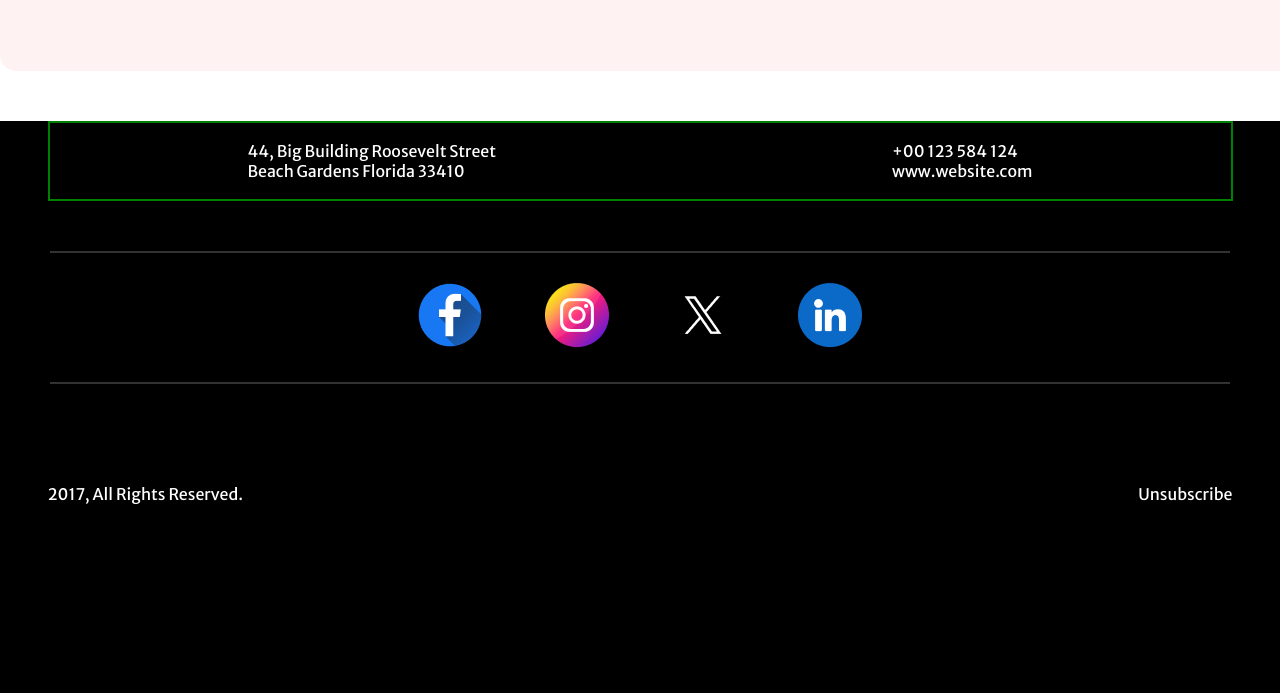
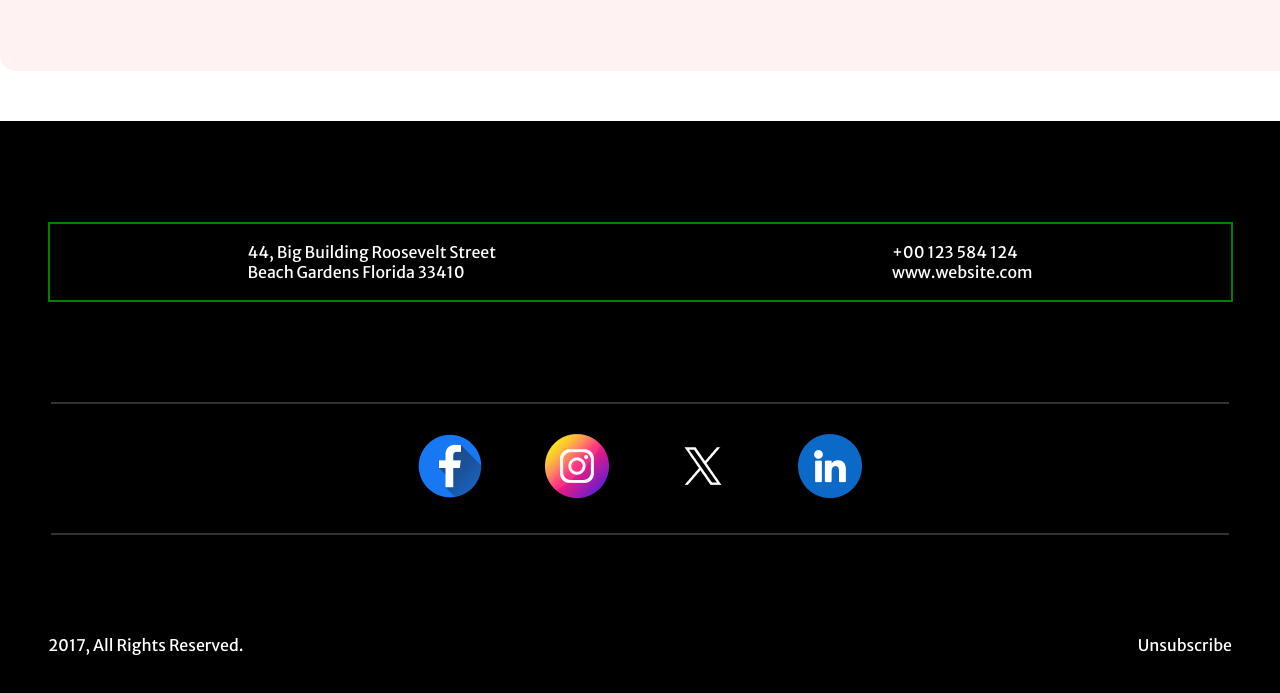
Before and after one commit to muzahid75/new-year-thems, a plain HTML site: page index.html in a window 1280 px wide. Shown: the part 6105-6798 px from the top of the page. Drawn offline with Linux system fonts and the light colour scheme.

Commit message:
edit footer it's ok but need to resolve

```diff
--- a/style/style.css
+++ b/style/style.css
@@ -427,6 +427,7 @@ footer
     width: 100%;
     height: 609px;
     background-color: black;
+    border: 1px solid black;
 }
 .footer-title
 {
@@ -436,7 +437,7 @@ footer
     width: 1185px;
     height: 80px;
     border: 2px solid green;
-    margin: 0px auto;
+    margin: 100px auto;
     /* color: white; */
 }
 
```
